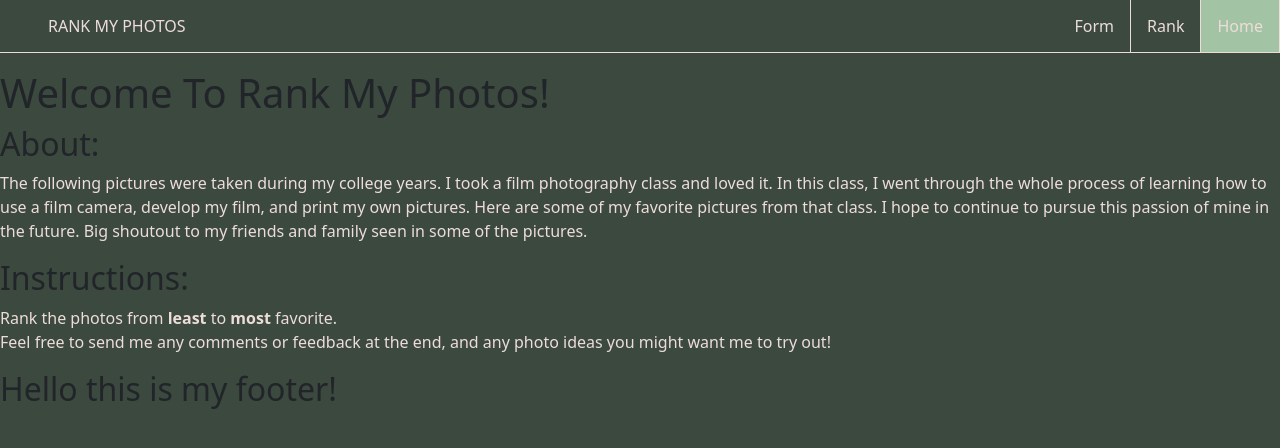
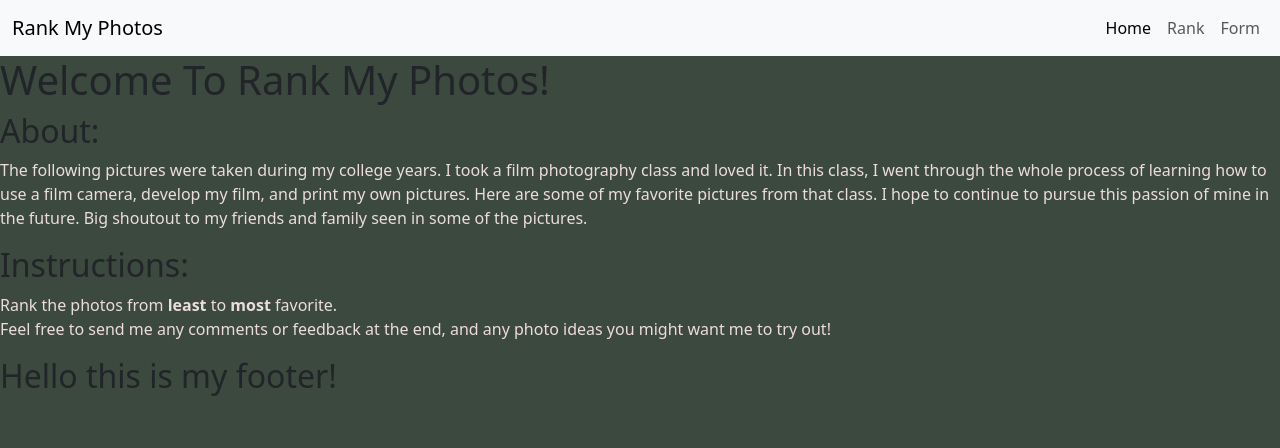
Before and after one commit to gitMiguel27/RankMyPhotos, a plain HTML site: page home.html in a window 1280 px wide. Drawn offline with nearby package versions, Linux system fonts and the light colour scheme.

Commit message:
updated navbar, need to fix css

```diff
--- a/home.html
+++ b/home.html
@@ -15,12 +15,29 @@
 </head>
 <body>
     <!--Navbar-->
-    <ul>
+    <nav class="navbar navbar-expand-lg bg-body-tertiary">
+        <div class="container-fluid">
+            <a class="navbar-brand" href="#">Rank My Photos</a>
+            <button class="navbar-toggler" type="button" data-bs-toggle="collapse" data-bs-target="#navbarNavAltMarkup" aria-controls="navbarNavAltMarkup" aria-expanded="false" aria-label="Toggle navigation">
+                <span class="navbar-toggler-icon"></span>
+            </button>
+            <div class="collapse navbar-collapse justify-content-end" id="navbarNavAltMarkup">
+                <div class="navbar-nav">
+                    <a class="nav-link active" aria-current="page" href="#home">Home</a>
+                    <a class="nav-link" href="#rank">Rank</a>
+                    <a class="nav-link" href="#form">Form</a>
+                </div>
+            </div>
+        </div>
+    </nav>
+
+
+    <!-- <ul>
         <li style="float:left"><a href="#home">RANK MY PHOTOS</a></li>
         <li><a class="active" href="#home">Home</a></li>
         <li><a href="#rank">Rank</a></li>
         <li><a href="#form">Form</a></li>
-     </ul>
+     </ul> -->
 
     <!--Home Section-->
     <h1> Welcome To Rank My Photos!</h1>
```
